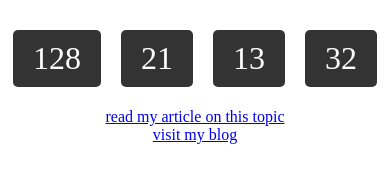
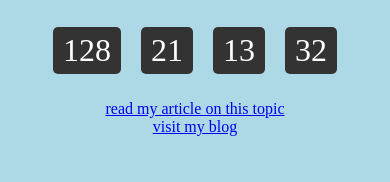
Before and after one commit to abhiakela/count-down, a plain HTML site: page index.html in a window 390 px wide. Drawn offline with Linux system fonts and the light colour scheme.

Commit message:
added changes for mobile view

```diff
--- a/styles.css
+++ b/styles.css
@@ -1,9 +1,17 @@
+*{
+  margin: 0;
+  padding: 0;
+  box-sizing: border-box;
+}
+
+
 #countdown-container{
   display: flex;
   justify-content: center;
   align-items: center;
   /* gap: 10px; */
   height: 100px;
+  padding: 10px;
   & div{
    margin: 0 10px;
   font-size: 2rem;
@@ -13,3 +21,22 @@
   border-radius: 5px;
   }
 }
+
+@media only screen and (max-width: 500px) {
+  body {
+    background-color: lightblue;
+
+  }
+  #countdown-container{
+
+
+    & div{
+    /* margin: 0 10px; */
+    font-size: 2rem;
+    color: #fff;
+    background-color: #333;
+    padding: 5px 10px;
+    border-radius: 5px;
+    }
+  }
+}
```
